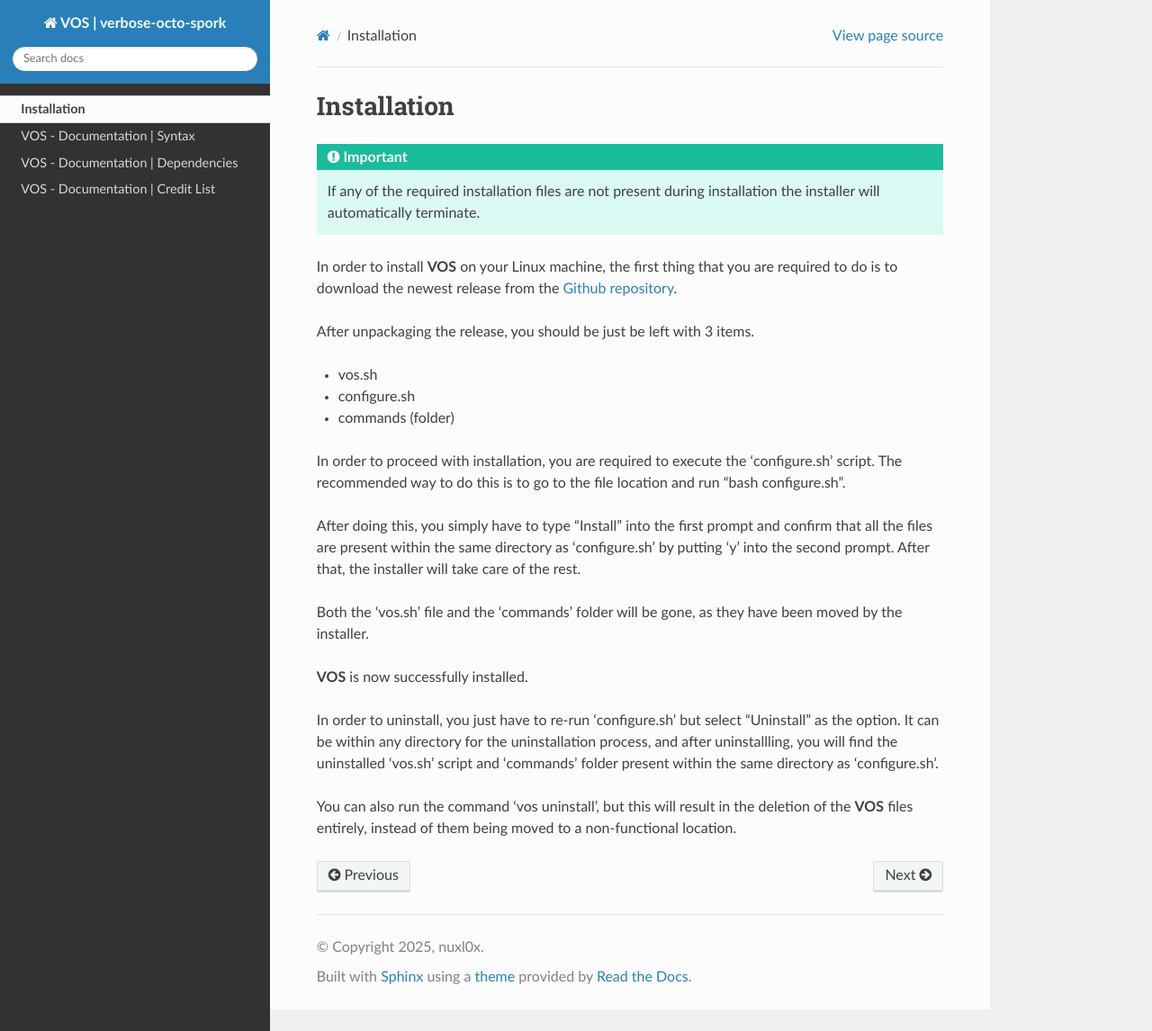
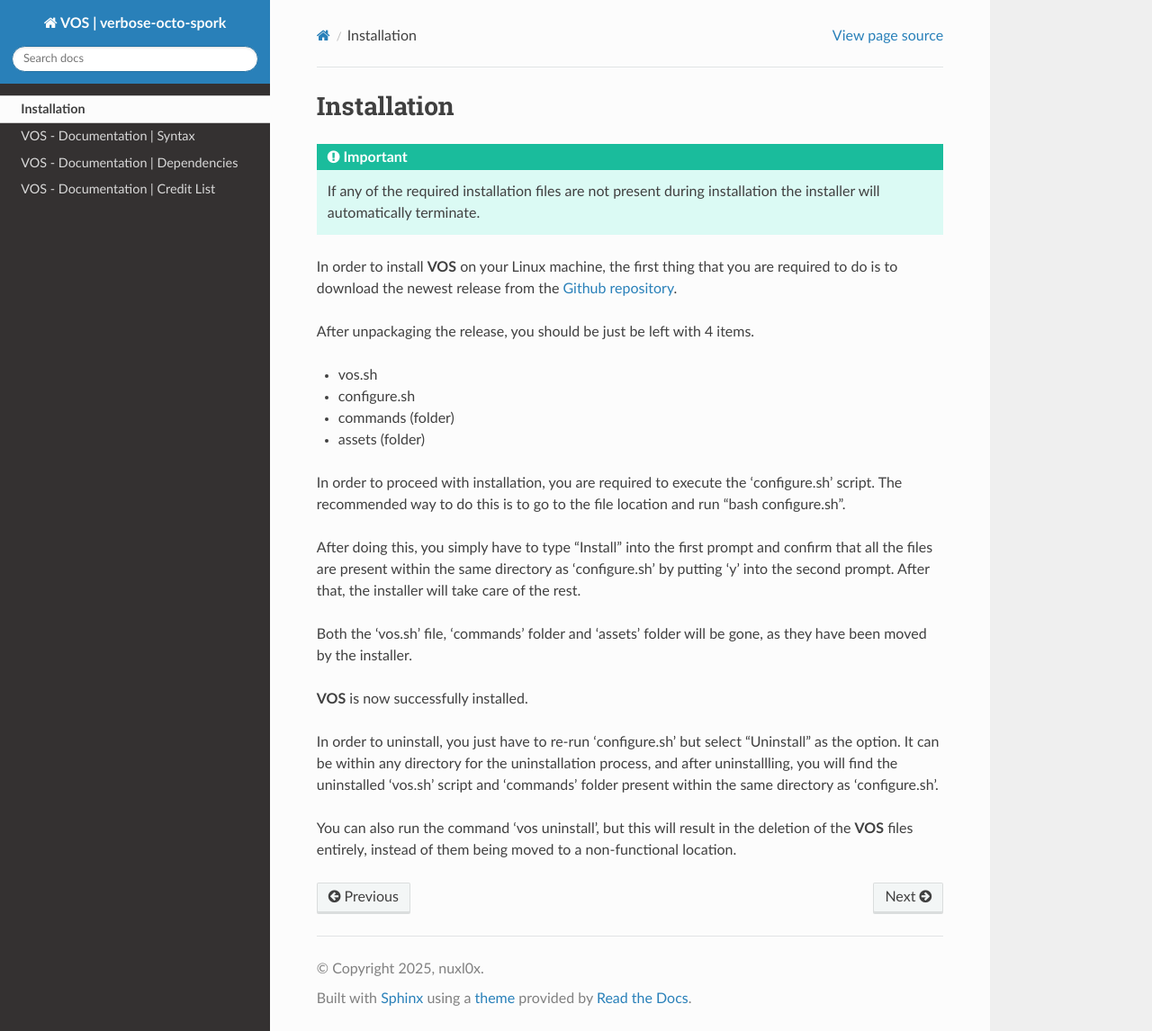
Before and after one commit to nuxl0x/vos_docs, a Sphinx documentation site: the page built from docs/source/installation.rst, in a window 1280 px wide and 1146 px high. Shown: the whole window at 90% size. Built offline with Sphinx 7.4.7 and the Read the Docs theme 3.1.0, drawn with Linux system fonts in a browser that asks for light colours.

Commit message:
Update installation.rst

```diff
--- a/docs/source/installation.rst
+++ b/docs/source/installation.rst
@@ -7,17 +7,18 @@ Installation
 
 In order to install **VOS** on your Linux machine, the first thing that you are required to do is to download the newest release from the `Github repository <https://github.com/nuxl0x/verbose-octo-spork/releases>`_.
 
-After unpackaging the release, you should be just be left with 3 items.
+After unpackaging the release, you should be just be left with 4 items.
 
 * vos.sh
 * configure.sh
 * commands (folder)
+* assets (folder)
 
 In order to proceed with installation, you are required to execute the 'configure.sh' script. The recommended way to do this is to go to the file location and run "bash configure.sh".
 
 After doing this, you simply have to type "Install" into the first prompt and confirm that all the files are present within the same directory as 'configure.sh' by putting 'y' into the second prompt. After that, the installer will take care of the rest.
 
-Both the 'vos.sh' file and the 'commands' folder will be gone, as they have been moved by the installer.
+Both the 'vos.sh' file, 'commands' folder and 'assets' folder will be gone, as they have been moved by the installer.
 
 **VOS** is now successfully installed.
 
```
